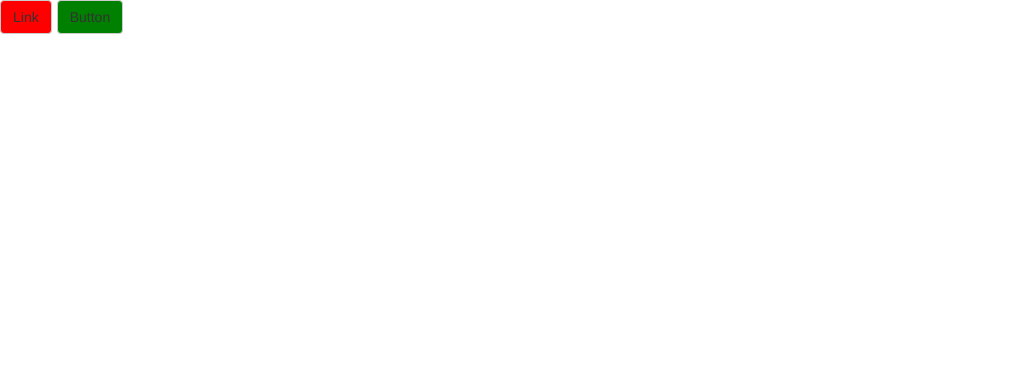
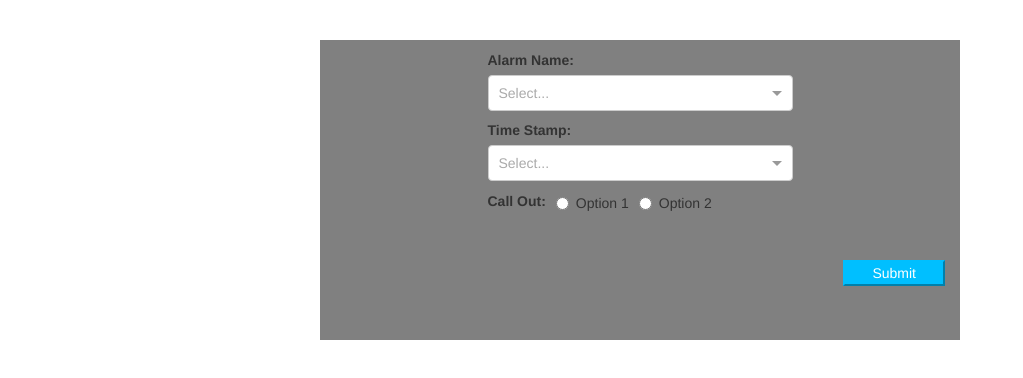
Before and after one commit to harikareddy508/setup, a React app: page / in a window 1280 px wide. Shown: the whole page, without its empty margins (0-1023 px from the left). Built offline with nearby package versions, Linux system fonts and the light colour scheme.

Commit message:
Added ticket app

```diff
--- a/app/app.js
+++ b/app/app.js
@@ -4,4 +4,4 @@ import ReactDOM from 'react-dom';
 import Layout from './components/Layout';
 
 const app = document.getElementById("app");
-ReactDOM.render(<Layout />, app);
+ReactDOM.render(<Layout/>, app);
--- a/app/components/Layout/Layout.js
+++ b/app/components/Layout/Layout.js
@@ -1,17 +1,82 @@
 import React, { Component, PropTypes } from 'react'
-import { ButtonToolbar, Button } from 'react-bootstrap'
+import Select from 'react-select';
+import 'react-select/dist/react-select.css';
+import { ButtonGroup, Radio, Label } from 'react-bootstrap'
 
 import './Layout.scss'
 
+const options = [
+    { value: 'one', label: 'One' },
+    { value: 'two', label: 'Two' }
+]
+
+const times = [
+    { value: '30', label: '30' },
+    { value: '45', label: '45' },
+    { value: '60', label: '60' }
+]
+
 export default class Layout extends Component {
-  //.Layout { .button-toolbar {}}
+
+  constructor(props) {
+    super(props)
+    this.state = {}
+  }
+
+  handleAlarmChange = (selectedValue) => {
+    this.setState({
+      alarm: selectedValue.value
+    });
+  }
+
+  handleTimeChange = (selectedValue) => {
+    this.setState({
+      time: selectedValue.value
+    })
+  }
+
+  handleCheckbox = (value) => {
+    this.setState({
+      callout: value
+    })
+  }
+
   render() {
     return (
       <div className="Layout">
-        <ButtonToolbar className="button-toolbar">
-          <Button className="link-button" href="#">Link</Button>
-          <Button className="Layout button">Button</Button>
-        </ButtonToolbar>
+        <header>
+          <img className="image-header" src="" />
+        </header>
+        <div className="container">
+          <div className="alarm-group">
+            <label className="alarm-name">Alarm Name:</label>
+            <Select
+              className="select-alarm-name"
+              name="form-field-name"
+              value={this.state.alarm}
+              options={options}
+              onChange={this.handleAlarmChange}
+            />
+          </div>
+          <div className="time-group">
+            <label className="time-stamp">Time Stamp:</label>
+            <Select
+              className="select-time-stamp"
+              name="form-field-name"
+              value={this.state.time}
+              options={times}
+              onChange={this.handleTimeChange}
+            />
+          </div>
+          <div className="radio-group">
+            <label className="callout">Call Out:</label>
+            <ButtonGroup>
+                <Radio inline name="groupOptions" onChange={() => this.handleCheckbox('option 1')}>Option 1</Radio>
+                <Radio inline name="groupOptions" onChange={() => this.handleCheckbox('option 2')}>Option 2</Radio>
+            </ButtonGroup>
+          </div>
+          <button className="submit-button col-xs-2" type="submit">Submit</button>
+        </div>
       </div>
     )
   }
--- a/app/components/Layout/Layout.scss
+++ b/app/components/Layout/Layout.scss
@@ -1,10 +1,28 @@
 .Layout {
-  .button-toolbar {
-    .link-button {
-      background-color: red;
-    }
-    .button {
-      background-color: green;
+  .container {
+    margin-top: 2rem;
+    background-color:gray;
+    width: 50%;
+    height: 30rem;
+  }
+  .alarm-group, .time-group, .radio-group {
+    width: 50%;
+    height: 6rem;
+    margin: 0 auto;
+    margin-bottom: 1rem;
+    margin-top:1rem;
+  }
+  .radio-group {
+    .callout {
+      margin-top: 0.1rem;
+      margin-right: 1rem;
+      margin-bottom: 0;
     }
   }
+  .submit-button{
+    float: right;
+    background-color:deepskyblue;
+    border-color:deepskyblue;
+    color: white;
+  }
 }
--- a/package.json
+++ b/package.json
@@ -30,6 +30,7 @@
   "dependencies": {
     "react": "^15.4.2",
     "react-bootstrap": "^0.30.7",
-    "react-dom": "^15.4.2"
+    "react-dom": "^15.4.2",
+    "react-select": "^1.0.0-rc.2"
   }
 }
--- a/webpack.config.js
+++ b/webpack.config.js
@@ -19,7 +19,7 @@ module.exports = {
 			},
 			{ test: /\.json$/, loader: 'json' },
 			{
-					test: /\.scss$/,
+					test: /\.(scss|css)$/,
 					loaders: ['style', 'css', 'sass']
 			}
 		]
```
